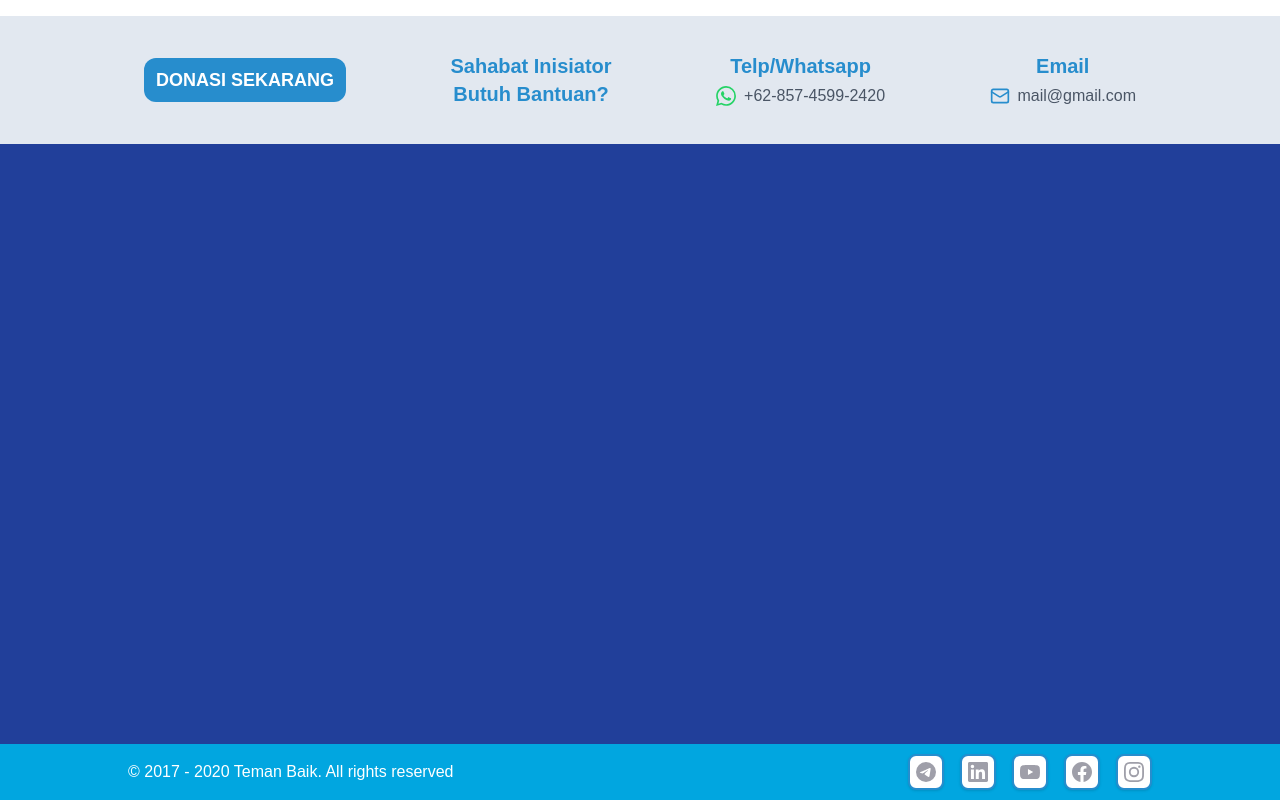
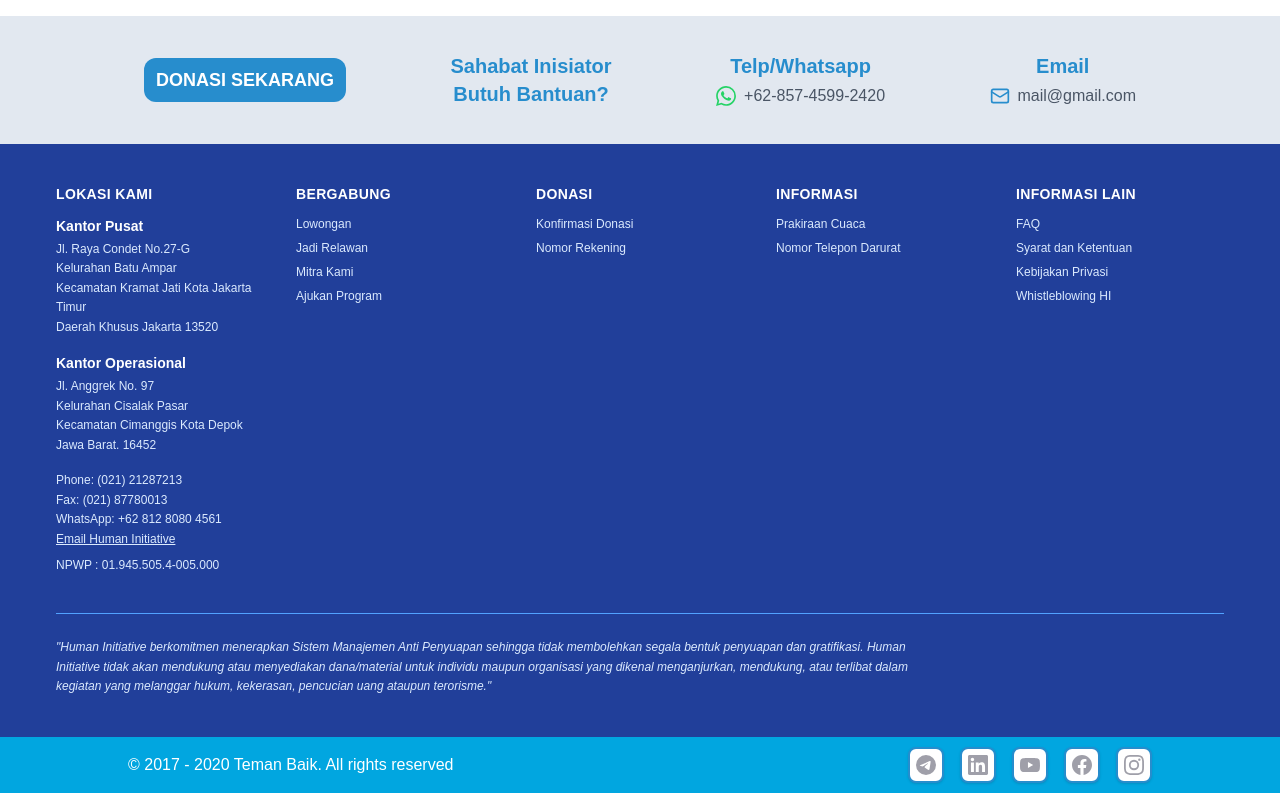
Before and after one commit to egrjati/company-profile-temanbaik, a Next.js app: page / in a window 1280 px wide. Shown: the part 3436-4236 px from the top of the page. Built offline with nearby package versions, Linux system fonts and the light colour scheme.

Commit message:
membuat kotak kedua pada footer

```diff
--- a/src/components/layouts/footer.tsx
+++ b/src/components/layouts/footer.tsx
@@ -25,8 +25,13 @@ export default function Footer() {
             className="flex items-center gap-2 text-gray-600 hover:text-[#25D366] transition-colors duration-200"
           >
             {/* WhatsApp icon */}
-            <svg xmlns="http://www.w3.org/2000/svg" viewBox="0 0 24 24" fill="currentColor" className="w-5 h-5 text-[#25D366]">
-              <path d="M17.472 14.382c-.297-.149-1.758-.867-2.03-.967-.273-.099-.471-.148-.67.15-.197.297-.767.966-.94 1.164-.173.199-.347.223-.644.075-.297-.15-1.255-.463-2.39-1.475-.883-.788-1.48-1.761-1.653-2.059-.173-.297-.018-.458.13-.606.134-.133.298-.347.446-.52.149-.174.198-.298.298-.497.099-.198.05-.371-.025-.52-.075-.149-.669-1.612-.916-2.207-.242-.579-.487-.5-.669-.51-.173-.008-.371-.01-.57-.01-.198 0-.52.074-.792.372-.272.297-1.04 1.016-1.04 2.479 0 1.462 1.065 2.875 1.213 3.074.149.198 2.096 3.2 5.077 4.487.709.306 1.262.489 1.694.625.712.227 1.36.195 1.871.118.571-.085 1.758-.719 2.006-1.413.248-.694.248-1.289.173-1.413-.074-.124-.272-.198-.57-.347m-5.421 7.403h-.004a9.87 9.87 0 01-5.031-1.378l-.361-.214-3.741.982.998-3.648-.235-.374a9.86 9.86 0 01-1.51-5.26c.001-5.45 4.436-9.884 9.888-9.884 2.64 0 5.122 1.03 6.988 2.898a9.825 9.825 0 012.893 6.994c-.003 5.45-4.437 9.884-9.885 9.884m8.413-18.297A11.815 11.815 0 0012.05 0C5.495 0 .16 5.335.157 11.892c0 2.096.547 4.142 1.588 5.945L.057 24l6.305-1.654a11.882 11.882 0 005.683 1.448h.005c6.554 0 11.89-5.335 11.893-11.893a11.821 11.821 0 00-3.48-8.413z"/>
+            <svg
+              xmlns="http://www.w3.org/2000/svg"
+              viewBox="0 0 24 24"
+              fill="currentColor"
+              className="w-5 h-5 text-[#25D366]"
+            >
+              <path d="M17.472 14.382c-.297-.149-1.758-.867-2.03-.967-.273-.099-.471-.148-.67.15-.197.297-.767.966-.94 1.164-.173.199-.347.223-.644.075-.297-.15-1.255-.463-2.39-1.475-.883-.788-1.48-1.761-1.653-2.059-.173-.297-.018-.458.13-.606.134-.133.298-.347.446-.52.149-.174.198-.298.298-.497.099-.198.05-.371-.025-.52-.075-.149-.669-1.612-.916-2.207-.242-.579-.487-.5-.669-.51-.173-.008-.371-.01-.57-.01-.198 0-.52.074-.792.372-.272.297-1.04 1.016-1.04 2.479 0 1.462 1.065 2.875 1.213 3.074.149.198 2.096 3.2 5.077 4.487.709.306 1.262.489 1.694.625.712.227 1.36.195 1.871.118.571-.085 1.758-.719 2.006-1.413.248-.694.248-1.289.173-1.413-.074-.124-.272-.198-.57-.347m-5.421 7.403h-.004a9.87 9.87 0 01-5.031-1.378l-.361-.214-3.741.982.998-3.648-.235-.374a9.86 9.86 0 01-1.51-5.26c.001-5.45 4.436-9.884 9.888-9.884 2.64 0 5.122 1.03 6.988 2.898a9.825 9.825 0 012.893 6.994c-.003 5.45-4.437 9.884-9.885 9.884m8.413-18.297A11.815 11.815 0 0012.05 0C5.495 0 .16 5.335.157 11.892c0 2.096.547 4.142 1.588 5.945L.057 24l6.305-1.654a11.882 11.882 0 005.683 1.448h.005c6.554 0 11.89-5.335 11.893-11.893a11.821 11.821 0 00-3.48-8.413z" />
             </svg>
             <span className="text-base font-medium">+62-857-4599-2420</span>
           </a>
@@ -41,7 +46,16 @@ export default function Footer() {
             className="flex items-center gap-2 text-gray-600 hover:text-[#278dcd] transition-colors duration-200"
           >
             {/* Email icon */}
-            <svg xmlns="http://www.w3.org/2000/svg" viewBox="0 0 24 24" fill="none" stroke="currentColor" strokeWidth="2" strokeLinecap="round" strokeLinejoin="round" className="w-5 h-5 text-[#278dcd]">
+            <svg
+              xmlns="http://www.w3.org/2000/svg"
+              viewBox="0 0 24 24"
+              fill="none"
+              stroke="currentColor"
+              strokeWidth="2"
+              strokeLinecap="round"
+              strokeLinejoin="round"
+              className="w-5 h-5 text-[#278dcd]"
+            >
               <rect x="2" y="4" width="20" height="16" rx="2" />
               <path d="m22 7-8.97 5.7a1.94 1.94 0 0 1-2.06 0L2 7" />
             </svg>
@@ -51,7 +65,129 @@ export default function Footer() {
       </div>
 
       {/* kotak kedua */}
-      <div className="w-full h-75 md:h-150 bg-[#213f9a] px-4 sm:px-10 lg:px-14"></div>
+      <div className="w-full bg-[#213f9a] px-4 sm:px-10 lg:px-14 py-10">
+        <div className="grid grid-cols-1 md:grid-cols-2 lg:grid-cols-5 gap-8 text-white">
+          {/* Kolom 1: Lokasi Kami */}
+          <div className="lg:col-span-1">
+            <h3 className="font-bold text-sm uppercase tracking-wide mb-3">
+              LOKASI KAMI
+            </h3>
+
+            <p className="font-semibold text-sm mb-1">Kantor Pusat</p>
+            <p className="text-xs text-blue-100 leading-relaxed mb-4">
+              Jl. Raya Condet No.27-G
+              <br />
+              Kelurahan Batu Ampar
+              <br />
+              Kecamatan Kramat Jati Kota Jakarta Timur
+              <br />
+              Daerah Khusus Jakarta 13520
+            </p>
+
+            <p className="font-semibold text-sm mb-1">Kantor Operasional</p>
+            <p className="text-xs text-blue-100 leading-relaxed mb-4">
+              Jl. Anggrek No. 97
+              <br />
+              Kelurahan Cisalak Pasar
+              <br />
+              Kecamatan Cimanggis Kota Depok
+              <br />
+              Jawa Barat. 16452
+            </p>
+
+            <p className="text-xs text-blue-100 leading-relaxed">
+              Phone: (021) 21287213
+              <br />
+              Fax: (021) 87780013
+              <br />
+              WhatsApp: +62 812 8080 4561
+              <br />
+              <span className="underline cursor-pointer">
+                Email Human Initiative
+              </span>
+            </p>
+            <p className="text-xs text-blue-100 mt-2">
+              NPWP : 01.945.505.4-005.000
+            </p>
+          </div>
+
+          {/* Kolom 2: Bergabung */}
+          <div>
+            <h3 className="font-bold text-sm uppercase tracking-wide mb-3">
+              BERGABUNG
+            </h3>
+            <ul className="space-y-2 text-xs text-blue-100">
+              <li className="hover:text-white cursor-pointer">Lowongan</li>
+              <li className="hover:text-white cursor-pointer">Jadi Relawan</li>
+              <li className="hover:text-white cursor-pointer">Mitra Kami</li>
+              <li className="hover:text-white cursor-pointer">
+                Ajukan Program
+              </li>
+            </ul>
+          </div>
+
+          {/* Kolom 3: Donasi */}
+          <div>
+            <h3 className="font-bold text-sm uppercase tracking-wide mb-3">
+              DONASI
+            </h3>
+            <ul className="space-y-2 text-xs text-blue-100">
+              <li className="hover:text-white cursor-pointer">
+                Konfirmasi Donasi
+              </li>
+              <li className="hover:text-white cursor-pointer">
+                Nomor Rekening
+              </li>
+            </ul>
+          </div>
+
+          {/* Kolom 4: Informasi */}
+          <div>
+            <h3 className="font-bold text-sm uppercase tracking-wide mb-3">
+              INFORMASI
+            </h3>
+            <ul className="space-y-2 text-xs text-blue-100">
+              <li className="hover:text-white cursor-pointer">
+                Prakiraan Cuaca
+              </li>
+              <li className="hover:text-white cursor-pointer">
+                Nomor Telepon Darurat
+              </li>
+            </ul>
+          </div>
+
+          {/* Kolom 5: Informasi Lain */}
+          <div>
+            <h3 className="font-bold text-sm uppercase tracking-wide mb-3">
+              INFORMASI LAIN
+            </h3>
+            <ul className="space-y-2 text-xs text-blue-100">
+              <li className="hover:text-white cursor-pointer">FAQ</li>
+              <li className="hover:text-white cursor-pointer">
+                Syarat dan Ketentuan
+              </li>
+              <li className="hover:text-white cursor-pointer">
+                Kebijakan Privasi
+              </li>
+              <li className="hover:text-white cursor-pointer">
+                Whistleblowing HI
+              </li>
+            </ul>
+          </div>
+        </div>
+
+        {/* Disclaimer */}
+        <div className="mt-10 border-t border-blue-400 pt-6">
+          <p className="text-xs text-blue-100 italic leading-relaxed max-w-4xl">
+            "Human Initiative berkomitmen menerapkan Sistem Manajemen Anti
+            Penyuapan sehingga tidak membolehkan segala bentuk penyuapan dan
+            gratifikasi. Human Initiative tidak akan mendukung atau menyediakan
+            dana/material untuk individu maupun organisasi yang dikenal
+            menganjurkan, mendukung, atau terlibat dalam kegiatan yang melanggar
+            hukum, kekerasan, pencucian uang ataupun terorisme."
+          </p>
+        </div>
+      </div>
       {/* kotak ketiga */}
       <div className="w-full bg-[#01a6e0] px-4 sm:px-10 lg:px-32 py-4 md:h-14 md:py-0 text-white flex flex-col md:flex-row items-center justify-between gap-3 md:gap-0">
         <p>© 2017 - 2020 Teman Baik. All rights reserved</p>
```
Also changed, not shown: src/app/program/page.tsx (line endings or trailing spaces).
